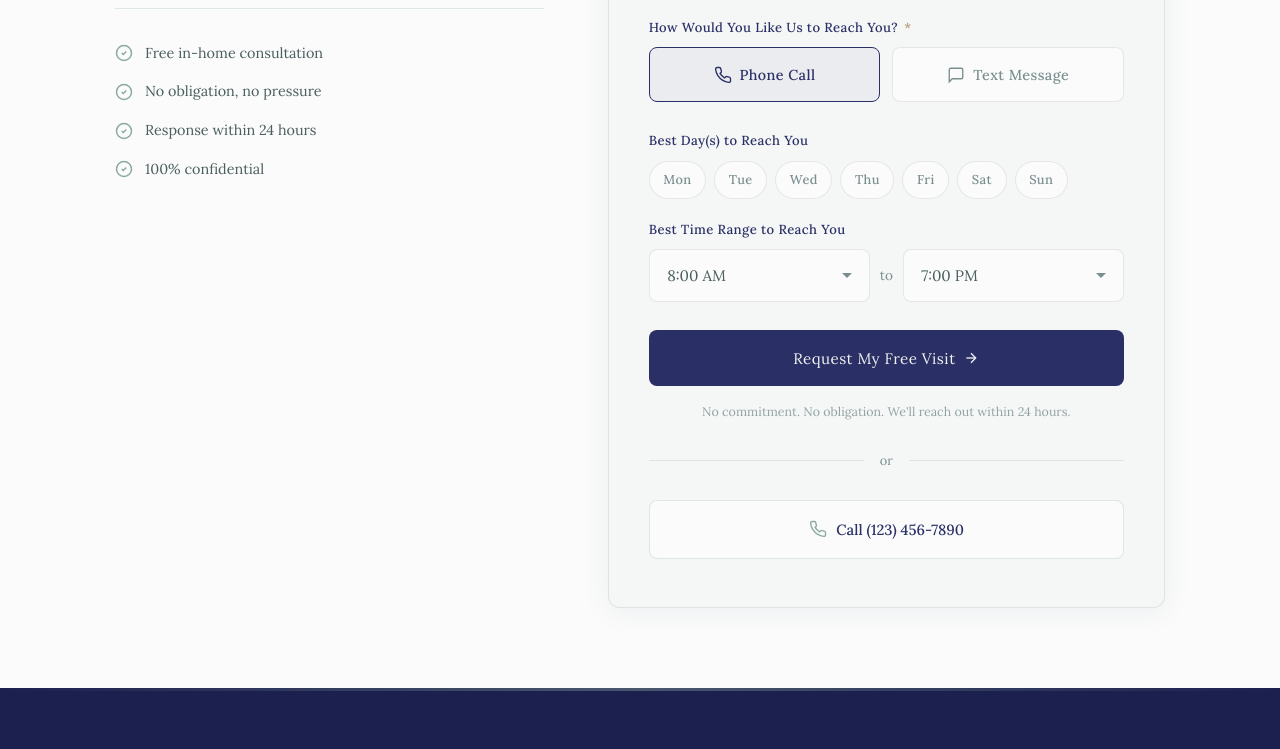
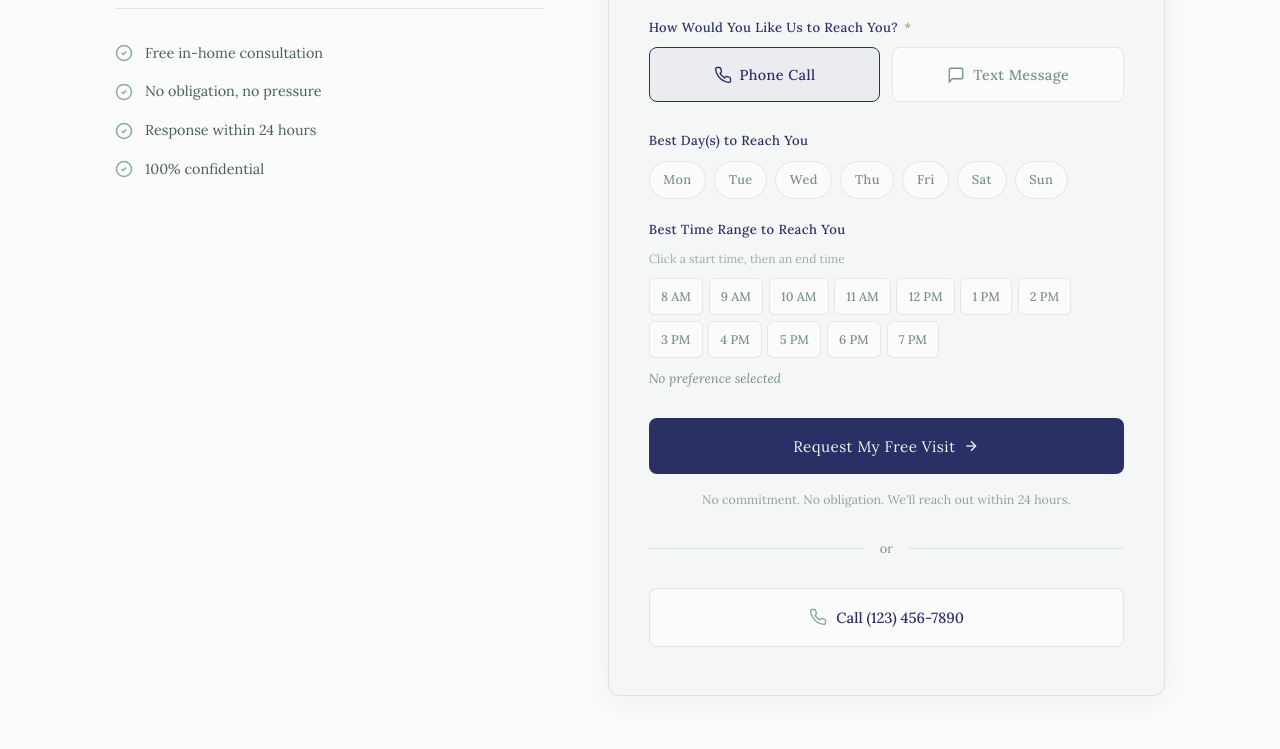
Before and after one commit to david-karelin/grandnanny, a plain HTML site: page contact.html in a window 1280 px wide. Shown: the part 892-1641 px from the top of the page. Drawn offline with nearby package versions, Linux system fonts and the light colour scheme.

Commit message:
updated booking

```diff
--- a/contact.html
+++ b/contact.html
@@ -459,22 +459,65 @@
       color: var(--navy);
     }
 
-    /* Time range row */
-    .time-range-row {
-      display: flex;
-      align-items: center;
-      gap: 0.6rem;
-    }
-
-    .time-range-row select {
-      flex: 1;
-    }
-
-    .time-range-sep {
-      font-size: 0.85rem;
+    /* Time block picker */
+    .time-block-grid {
+      display: flex;
+      flex-wrap: wrap;
+      gap: 0.35rem;
+    }
+
+    .time-block {
+      font-family: var(--font-body);
+      font-size: 0.78rem;
+      font-weight: 500;
+      padding: 0.45rem 0.7rem;
+      border: 1px solid var(--border-navy);
+      border-radius: 6px;
+      background: var(--cream-white);
       color: var(--text-muted);
+      cursor: pointer;
+      user-select: none;
+      transition: all 0.15s ease;
       white-space: nowrap;
-      flex-shrink: 0;
+    }
+
+    .time-block:hover {
+      border-color: var(--rose);
+      color: var(--navy);
+    }
+
+    .time-block.tb-start,
+    .time-block.tb-end {
+      background: var(--navy);
+      color: var(--cream);
+      border-color: var(--navy);
+    }
+
+    .time-block.tb-range {
+      background: rgba(42, 47, 102, 0.1);
+      color: var(--navy);
+      border-color: rgba(42, 47, 102, 0.25);
+    }
+
+    .time-range-label {
+      margin-top: 0.6rem;
+      font-size: 0.82rem;
+      color: var(--text-muted);
+      font-style: italic;
+      min-height: 1.2em;
+    }
+
+    .time-range-label span {
+      color: var(--navy);
+      font-style: normal;
+      font-weight: 500;
+    }
+
+    .time-block-hint {
+      font-size: 0.75rem;
+      color: var(--text-muted);
+      opacity: 0.7;
+      margin-bottom: 0.5rem;
     }
 
     .btn {
@@ -1251,7 +1294,7 @@
         </div>
 
         <div id="consultationForm">
-          <form action="https://formspree.io/f/YOUR_FORM_ID" method="POST" id="contactForm">
+          <form action="https://formspree.io/f/xpqodjqr" method="POST" id="contactForm">
 
             <div class="form-group">
               <label for="name">Your Name <span class="required">*</span></label>
@@ -1305,35 +1348,10 @@
 
             <div class="form-group">
               <label>Best Time Range to Reach You</label>
-              <div class="time-range-row">
-                <select name="reachTimeFrom" id="reachTimeFrom">
-                  <option value="8:00 AM">8:00 AM</option>
-                  <option value="9:00 AM">9:00 AM</option>
-                  <option value="10:00 AM">10:00 AM</option>
-                  <option value="11:00 AM">11:00 AM</option>
-                  <option value="12:00 PM">12:00 PM</option>
-                  <option value="1:00 PM">1:00 PM</option>
-                  <option value="2:00 PM">2:00 PM</option>
-                  <option value="3:00 PM">3:00 PM</option>
-                  <option value="4:00 PM">4:00 PM</option>
-                  <option value="5:00 PM">5:00 PM</option>
-                  <option value="6:00 PM">6:00 PM</option>
-                </select>
-                <span class="time-range-sep">to</span>
-                <select name="reachTimeTo" id="reachTimeTo">
-                  <option value="9:00 AM">9:00 AM</option>
-                  <option value="10:00 AM">10:00 AM</option>
-                  <option value="11:00 AM">11:00 AM</option>
-                  <option value="12:00 PM">12:00 PM</option>
-                  <option value="1:00 PM">1:00 PM</option>
-                  <option value="2:00 PM">2:00 PM</option>
-                  <option value="3:00 PM">3:00 PM</option>
-                  <option value="4:00 PM">4:00 PM</option>
-                  <option value="5:00 PM">5:00 PM</option>
-                  <option value="6:00 PM">6:00 PM</option>
-                  <option value="7:00 PM" selected>7:00 PM</option>
-                </select>
-              </div>
+              <p class="time-block-hint">Click a start time, then an end time</p>
+              <div class="time-block-grid" id="timeBlockGrid"></div>
+              <div class="time-range-label" id="timeRangeLabel">No preference selected</div>
+              <input type="hidden" name="preferredTimeRange" id="preferredTimeRange" value="No preference">
             </div>
 
             <input type="hidden" name="_subject" value="New Grandnanny Consultation Request">
@@ -1460,6 +1478,62 @@
     }, { threshold: 0.15 });
     document.querySelectorAll('.reveal').forEach(el => observer.observe(el));
 
+    // Time block picker
+    (function() {
+      const times = ['8 AM','9 AM','10 AM','11 AM','12 PM','1 PM','2 PM','3 PM','4 PM','5 PM','6 PM','7 PM'];
+      const grid = document.getElementById('timeBlockGrid');
+      const label = document.getElementById('timeRangeLabel');
+      const hidden = document.getElementById('preferredTimeRange');
+      let startIdx = null, endIdx = null;
+
+      times.forEach(function(t, i) {
+        const el = document.createElement('div');
+        el.className = 'time-block';
+        el.textContent = t;
+        el.dataset.idx = i;
+        el.addEventListener('click', function() {
+          if (startIdx === null) {
+            startIdx = i;
+            render();
+          } else if (endIdx === null) {
+            if (i === startIdx) { startIdx = null; render(); return; }
+            if (i < startIdx) { startIdx = i; render(); return; }
+            endIdx = i;
+            render();
+          } else {
+            startIdx = i; endIdx = null;
+            render();
+          }
+        });
+        grid.appendChild(el);
+      });
+
+      function render() {
+        const blocks = grid.querySelectorAll('.time-block');
+        blocks.forEach(function(b, i) {
+          b.classList.remove('tb-start','tb-end','tb-range');
+          if (startIdx !== null && endIdx !== null) {
+            if (i === startIdx) b.classList.add('tb-start');
+            else if (i === endIdx) b.classList.add('tb-end');
+            else if (i > startIdx && i < endIdx) b.classList.add('tb-range');
+          } else if (startIdx !== null && i === startIdx) {
+            b.classList.add('tb-start');
+          }
+        });
+        if (startIdx !== null && endIdx !== null) {
+          var val = times[startIdx] + ' – ' + times[endIdx];
+          label.innerHTML = 'Selected: <span>' + val + '</span>';
+          hidden.value = val;
+        } else if (startIdx !== null) {
+          label.innerHTML = 'Start: <span>' + times[startIdx] + '</span> — now pick an end time';
+          hidden.value = 'No preference';
+        } else {
+          label.innerHTML = 'No preference selected';
+          hidden.value = 'No preference';
+        }
+      }
+    })();
+
     // Form submission
     const form = document.getElementById('contactForm');
     form.addEventListener('submit', async function(e) {
@@ -1502,7 +1576,7 @@
       </div>
       <div class="specialist-modal-body">
         <div id="specialistFormContainer">
-          <form id="specialistForm" action="https://formspree.io/f/YOUR_FORM_ID" method="POST">
+          <form id="specialistForm" action="https://formspree.io/f/xpqodjqr" method="POST">
             <div class="form-group">
               <label for="specialistName">Your Name <span class="required">*</span></label>
               <input type="text" name="name" id="specialistName" placeholder="First and last name" required>
```
